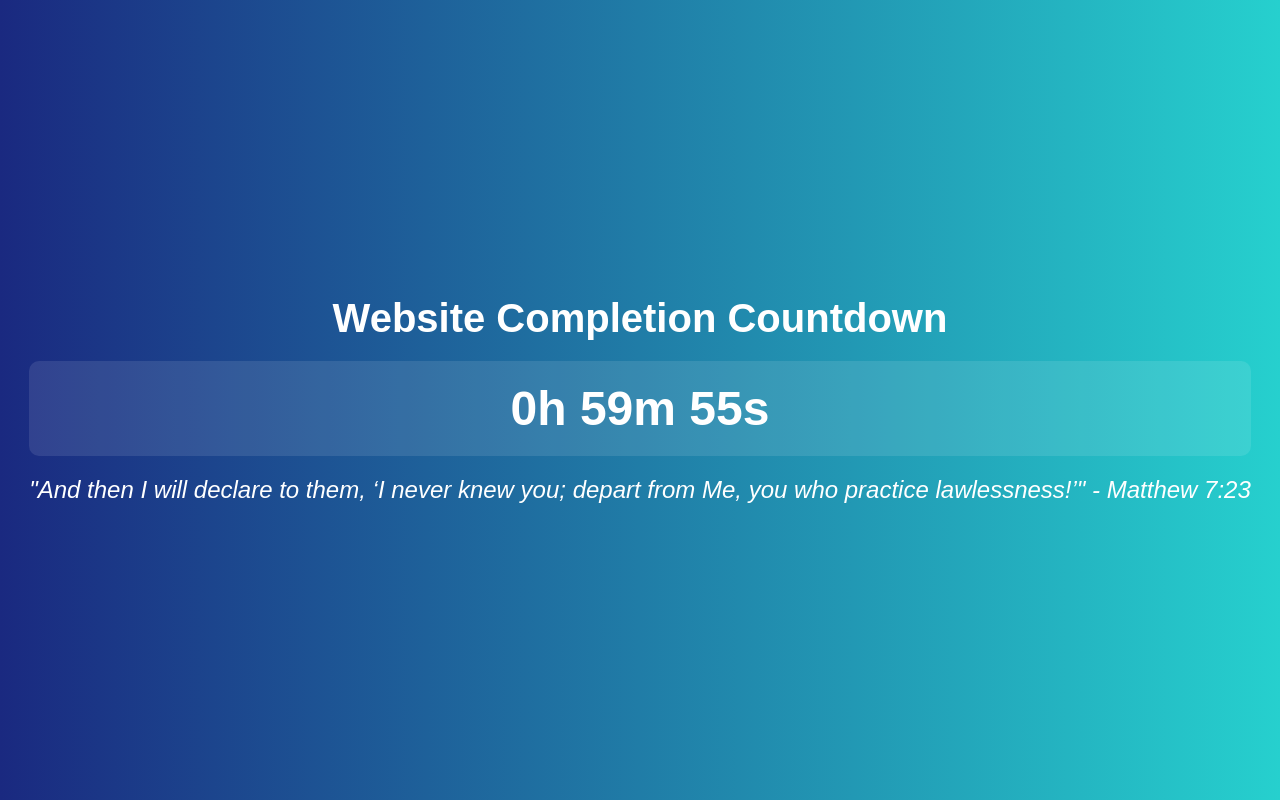
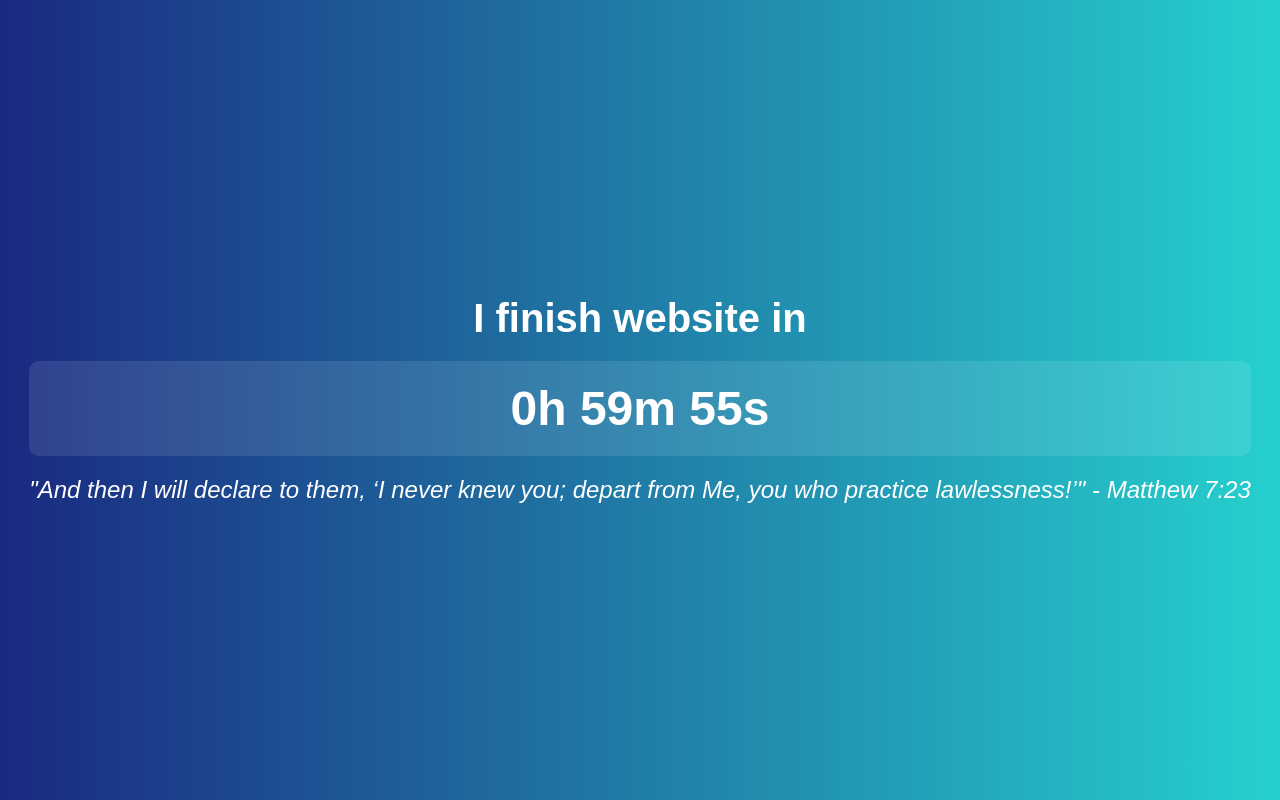
Before and after one commit to skibiditoiletforeal/skibiditoiletforeal.github.iob, a plain HTML site: page index.html in a window 1280 px wide. Drawn offline with Linux system fonts and the light colour scheme.

Commit message:
Update index.html

```diff
--- a/index.html
+++ b/index.html
@@ -3,12 +3,12 @@
 <head>
     <meta charset="UTF-8">
     <meta name="viewport" content="width=device-width, initial-scale=1.0">
-    <title>Countdown to Completion</title>
+    <title>Under Construction</title>
     <link rel="stylesheet" href="styles.css">
 </head>
 <body>
     <div class="container">
-        <h1>Website Completion Countdown</h1>
+        <h1>I finish website in</h1>
         <div id="countdown" class="countdown"></div>
         <p class="bible-verse">"And then I will declare to them, ‘I never knew you; depart from Me, you who practice lawlessness!’" - Matthew 7:23</p>
     </div>
```
